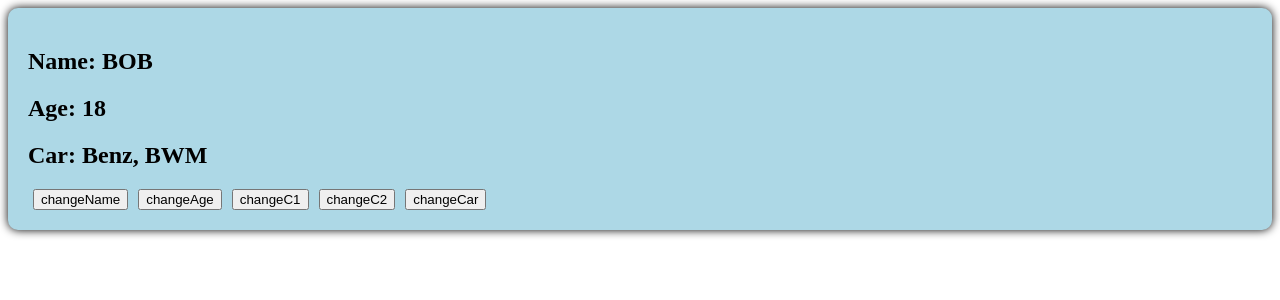
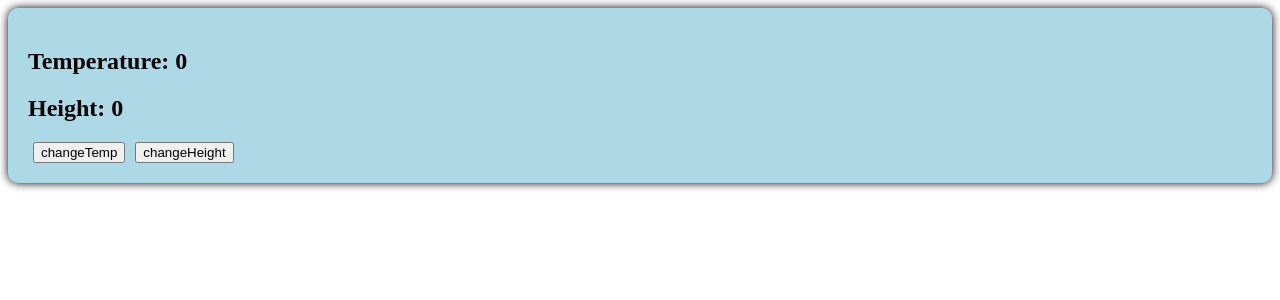
Before and after one commit to KickaStone/hello_vue3, a Vue app: page / in a window 1280 px wide. Shown: the top 300 px of the page. Built offline with nearby package versions, Linux system fonts and the light colour scheme.

Commit message:
P22: watchEffect

```diff
--- a/src/components/Person.vue
+++ b/src/components/Person.vue
@@ -1,54 +1,39 @@
 <template>
   <div class="person">
-    <h2>Name: {{person.name}}</h2>
-    <h2>Age: {{person.age}}</h2>
-    <h2>Car: {{ person.car.c1}}, {{ person.car.c2 }}</h2>
-    <button @click="changeName">changeName</button>
-    <button @click="changeAge">changeAge</button>
-    <button @click="changeC1">changeC1</button>
-    <button @click="changeC2">changeC2</button>
-    <button @click="changeCar">changeCar</button>
-
+    <h2>Temperature: {{temp}}</h2>
+    <h2>Height: {{height}}</h2>
+    <button @click="changeTemp">changeTemp</button>
+    <button @click="changeHeight">changeHeight</button>
   </div>
 </template>
 
 <script lang="ts" setup>
+  import {ref, watch, watchEffect} from "vue";
 
-import {reactive, watch} from "vue";
+  let temp = ref(0);
+  let height = ref(0);
 
-let person = reactive({
-  name: "BOB",
-  age: 18,
-  car: {
-    c1: 'Benz',
-    c2: 'BWM',
+  function changeTemp() {
+    temp.value  += 10;
   }
-})
 
-function changeName() {
-  person.name += '~';
-}
-function changeAge() {
-  person.age += 1;
-}
-function changeCar() {
-  person.car = {
-    c1: 'Benz2024',
-    c2: 'BWM2024',
+  function changeHeight() {
+    height.value += 10;
   }
-}
-function changeC1(){
-  person.car.c1 = 'JEEP';
-}
 
-function changeC2(){
-  person.car.c2 = 'Audi';
-}
-
-watch([()=>person.name, person.car], (newValue)=>{
-  console.log(newValue);
-})
-
+  // watch([temp, height], (value)=>{
+  //   // get latest temperature and height
+  //   let [newTemp, newHeight] = value;
+  //   console.log(newTemp, newHeight);
+  //   if(newTemp >= 60 || newHeight >= 80){
+  //     console.log('Send a request to server....');
+  //   }
+  // })
+  watchEffect(() => {
+    if(temp.value > 60 || height.value > 80){
+      console.log('Send a request to server....')
+    }
+  })
 </script>
 
 <style lang="css">
```
